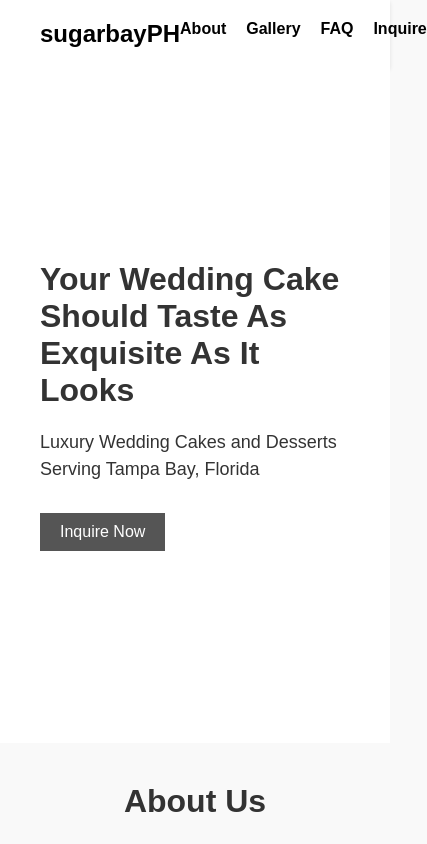
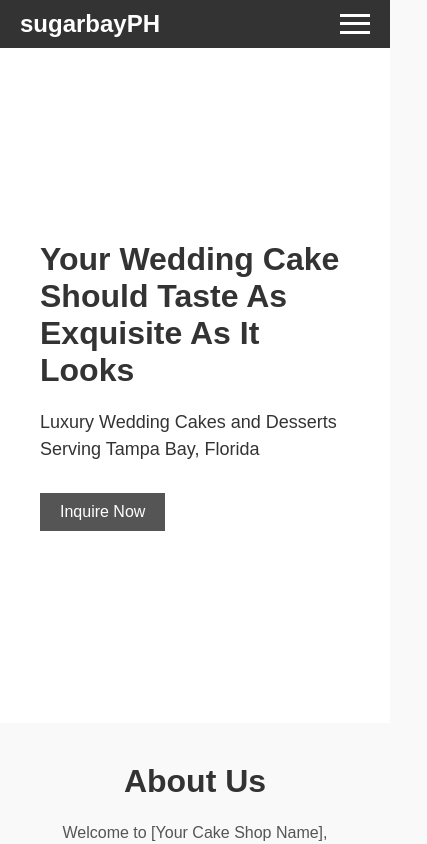
Before and after one commit to ericmarcellini/CakeDay, a React (Create React App) app in the folder cakeday/: page / in a window 390 px wide. Shown: the top 844 px of the page, 427 px wide, since content can reach past the window. Built offline with nearby package versions, Linux system fonts and the light colour scheme.

Commit message:
final touches

```diff
--- a/cakeday/src/components/Header.css
+++ b/cakeday/src/components/Header.css
@@ -1,30 +1,90 @@
+/* Header container */
 .header {
-    display: flex;
-    justify-content: space-between;
-    padding: 20px 40px;
-    background-color: #fff;
-    box-shadow: 0 2px 4px rgba(0, 0, 0, 0.1);
+  display: flex;
+  justify-content: space-between;
+  align-items: center;
+  padding: 10px 20px;
+  background-color: #333;
+  color: #fff;
+  position: relative;
+}
+
+/* Logo */
+.logo {
+  font-size: 1.5rem;
+  font-weight: bold;
+}
+
+/* Navigation links */
+.nav ul {
+  display: flex;
+  list-style: none;
+  margin: 0;
+  padding: 0;
+}
+
+.nav li {
+  margin-left: 20px;
+}
+
+.nav a {
+  color: #fff;
+  text-decoration: none;
+  padding: 5px 10px;
+}
+
+.nav a:hover {
+  background-color: #575757;
+  border-radius: 5px;
+}
+
+/* Hamburger menu button */
+.menu-toggle {
+  display: none;
+  flex-direction: column;
+  justify-content: space-around;
+  width: 30px;
+  height: 25px;
+  background: transparent;
+  border: none;
+  cursor: pointer;
+  padding: 0;
+}
+
+.menu-toggle .bar {
+  width: 100%;
+  height: 3px;
+  background-color: #fff;
+  transition: all 0.3s;
+}
+
+/* Responsive design */
+@media (max-width: 768px) {
+  .nav {
+    position: absolute;
+    top: 60px;
+    left: 0;
+    width: 100%;
+    background-color: #333;
+    overflow: hidden;
+    max-height: 0;
+    transition: max-height 0.3s ease-in-out;
   }
 
-  .logo {
-    font-size: 24px;
-    font-weight: bold;
-    color: #000;
+  .nav.open {
+    max-height: 200px; /* Adjust based on the number of links */
   }
 
   .nav ul {
-    list-style-type: none;
-    display: flex;
-    gap: 20px;
+    flex-direction: column;
+    align-items: center;
   }
 
-  .nav a {
-    text-decoration: none;
-    color: #000;
-    font-weight: bold;
-    transition: color 0.3s;
+  .nav li {
+    margin: 10px 0;
   }
 
-  .nav a:hover {
-    color: #555;
+  .menu-toggle {
+    display: flex;
   }
+}
--- a/cakeday/src/components/Header.js
+++ b/cakeday/src/components/Header.js
@@ -1,11 +1,17 @@
-import React from 'react';
+import React, { useState } from 'react';
 import './Header.css';
 
 const Header = () => {
+  const [isMenuOpen, setIsMenuOpen] = useState(false);
+
+  const toggleMenu = () => {
+    setIsMenuOpen(!isMenuOpen);
+  };
+
   return (
     <header className="header">
       <h1 className="logo">sugarbayPH</h1>
-      <nav className="nav">
+      <nav className={`nav ${isMenuOpen ? 'open' : ''}`}>
         <ul>
           <li><a href="#about">About</a></li>
           <li><a href="#gallery">Gallery</a></li>
@@ -13,6 +19,11 @@ const Header = () => {
           <li><a href="#inquire">Inquire</a></li>
         </ul>
       </nav>
+      <button className="menu-toggle" onClick={toggleMenu}>
+        <span className="bar"></span>
+        <span className="bar"></span>
+        <span className="bar"></span>
+      </button>
     </header>
   );
 };
--- a/cakeday/src/components/ImageGallery.css
+++ b/cakeday/src/components/ImageGallery.css
@@ -1,6 +1,6 @@
 .gallery {
     display: grid;
-    grid-template-columns: repeat(4, 500px);
+    grid-template-columns: repeat(3, 500px);
     grid-template-rows: repeat(3, 500px);
     gap: 10px;
     justify-content: center;
@@ -16,8 +16,6 @@
     height: 100%;
     object-fit: cover;
     transition: transform 0.3s ease;
-    margin-left: 10%;
-    margin-right: 10%;
   }
 
   .gallery-item img:hover {
```
